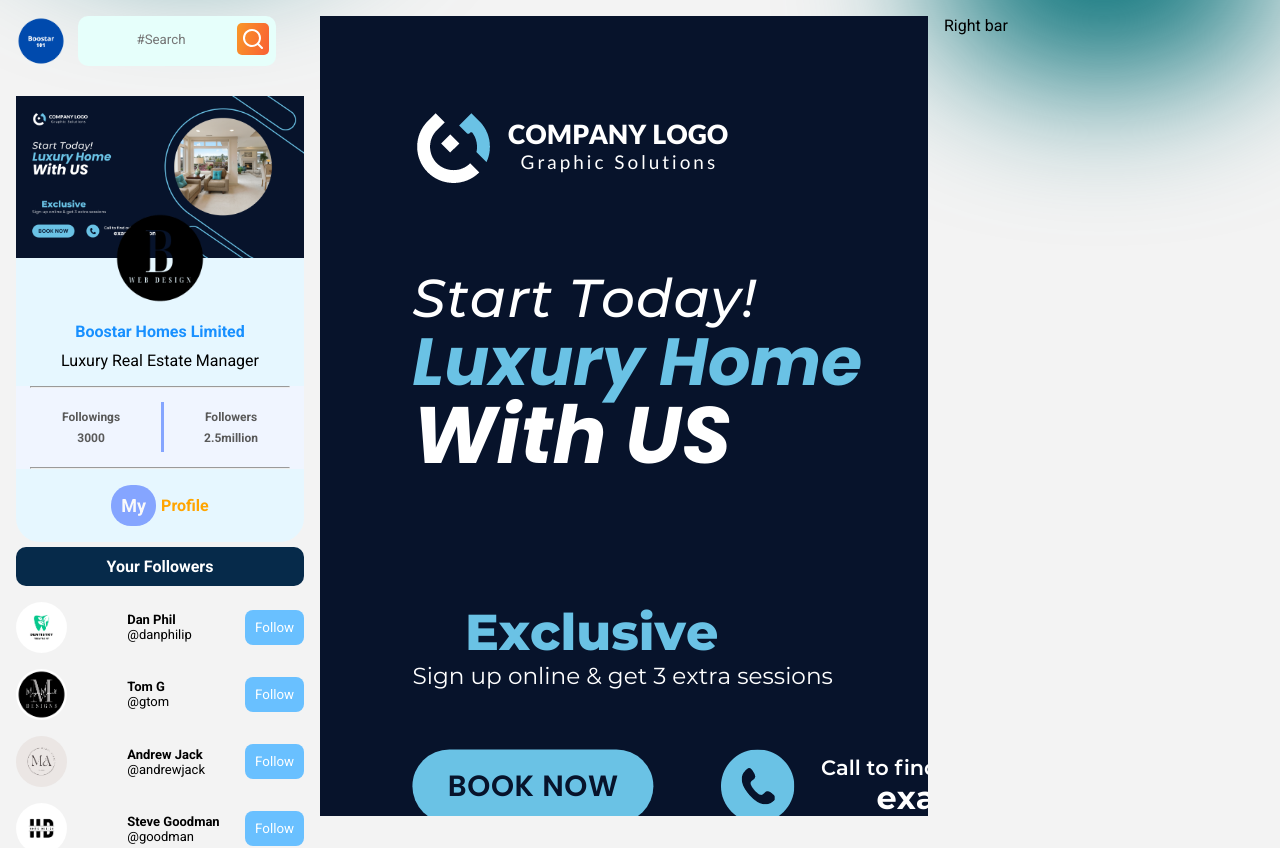
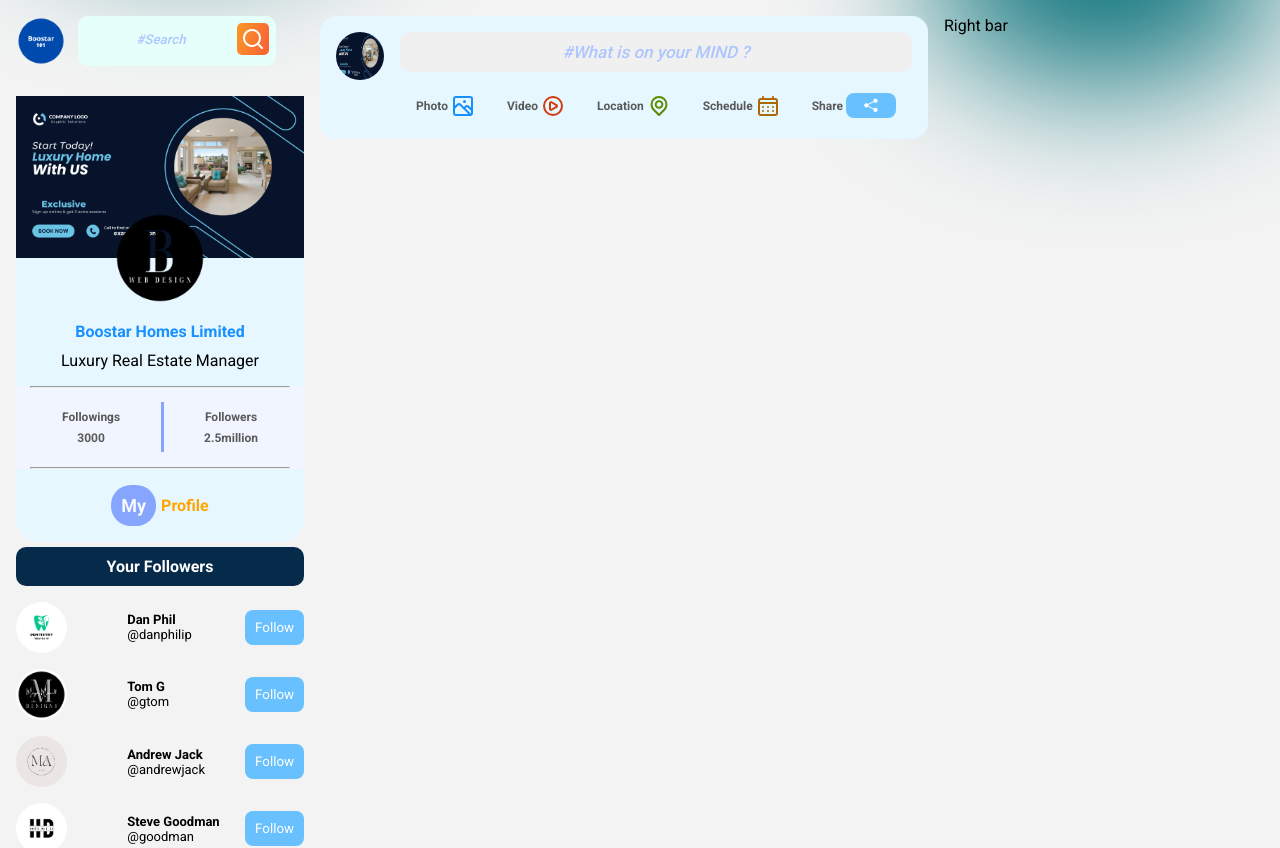
Before and after one commit to Peterzolo/Social-media-application, a React (Create React App) app in the folder client/: page / in a window 1280 px wide. Shown: the top 848 px of the page. Built offline with nearby package versions, Linux system fonts and the light colour scheme.

Commit message:
Added share button and other options

```diff
--- a/client/package.json
+++ b/client/package.json
@@ -8,6 +8,7 @@
     "@testing-library/react": "^13.1.1",
     "@testing-library/user-event": "^13.5.0",
     "axios": "^0.27.2",
+    "bootstrap-icons": "^1.9.0",
     "gapi-script": "^1.2.0",
     "jwt-decode": "^3.1.2",
     "material-ui-chip-input": "^1.1.0",
--- a/client/public/index.html
+++ b/client/public/index.html
@@ -17,6 +17,10 @@
       href="https://fonts.googleapis.com/css?family=Roboto:300,400,500,700&display=swap"
       rel="stylesheet"
     />
+    <link rel="stylesheet" href="https://cdn.jsdelivr.net/npm/bootstrap-icons@1.3.0/font/bootstrap-icons.css">
+
+    <link rel="stylesheet" href="path/to/font-awesome/css/font-awesome.min.css">
+
 
     <title>Social media App</title>
   </head>
--- /dev/null
+++ b/client/src/colors.css
@@ -0,0 +1,3 @@
+.colorPallete {
+  background-color: #e6f7ff;
+}
--- a/client/src/componments/pages/share-post/SharePost.css
+++ b/client/src/componments/pages/share-post/SharePost.css
@@ -0,0 +1,64 @@
+.sharePost{
+    background-color: #e6f7ff;
+    display: flex;
+    gap: 1rem;
+    padding: 1rem;
+    border-radius: 1rem;
+}
+.sharePost > img{
+border-radius: 50%;
+width: 3rem;
+height: 3rem;
+}
+
+.text-input{
+    display: flex;
+    flex-direction: column;
+    width: 90%;
+    gap: 1rem;
+}
+
+.text-input > input{
+  background-color: #f0f0f0;
+  border-radius: 10px;
+  padding: 10px;
+  font-size: 17px;
+  border: none;
+  outline: none;
+}
+
+::placeholder{
+    text-align: center;
+    font-style: italic;
+    font-weight: 500;
+    color: #adc6ff;
+}
+
+
+.post-options{
+    display: flex;
+    justify-content: space-around;
+    align-items: center;
+}
+
+.option{
+    padding: 5px;
+    padding-left: 10px;
+    padding-right: 10px;
+    border-radius: 10px;
+    display: flex;
+    align-items: center;
+    justify-content: center;
+    font-size: 12px;
+}
+
+.option-label{
+    color: #595959;
+    font-weight: 600;
+    margin-right: 3px;
+}
+
+.button-share{
+    width: 50px;
+    padding: 5px;
+}
--- a/client/src/componments/pages/share-post/SharePost.jsx
+++ b/client/src/componments/pages/share-post/SharePost.jsx
@@ -1,16 +1,45 @@
+import React from "react";
+import { UilScenery } from "@iconscout/react-unicons";
+import { UilPlayCircle } from "@iconscout/react-unicons";
+import { UilSchedule } from "@iconscout/react-unicons";
+import { UilLocationPoint } from "@iconscout/react-unicons";
+import { Luxury } from "../../../data/followers";
 
-
-import React from 'react'
-import { Luxury } from '../../../data/followers'
-
-
-import "../share-post/SharePost.css"
+import "../share-post/SharePost.css";
 const SharePost = () => {
   return (
-    <div>
-    <img src={Luxury} alt="" />
+    <div className="sharePost">
+      <img src={Luxury} alt="" />
+      <div className="text-input">
+        <input type="text" placeholder="#What is on your MIND ?" />
+        <div className="post-options">
+          <div className="option">
+            <div className="option-label">Photo</div>
+            <UilScenery style={{ color: "#1890ff" }} />
+          </div>
+          <div className="option">
+            <div className="option-label">Video</div>
+            <UilPlayCircle style={{ color: "#d4380d" }} />
+          </div>
+          <div className="option">
+            <div className="option-label">Location</div>
+            <UilLocationPoint style={{ color: "#5b8c00" }} />
+          </div>
+          <div className="option">
+            <div className="option-label">Schedule</div>
+            <UilSchedule style={{ color: "#ad6800" }} />
+          </div>
+
+          <div className="option">
+            <div className="option-label">Share</div>
+            <button type="button" className="button button-share">
+              <i className="bi bi-share-fill"></i>
+            </button>
+          </div>
+        </div>
+      </div>
     </div>
-  )
-}
+  );
+};
 
-export default SharePost
+export default SharePost;
```
Also changed, not shown: 1 other file (tests, documents, lock files or other folders).
